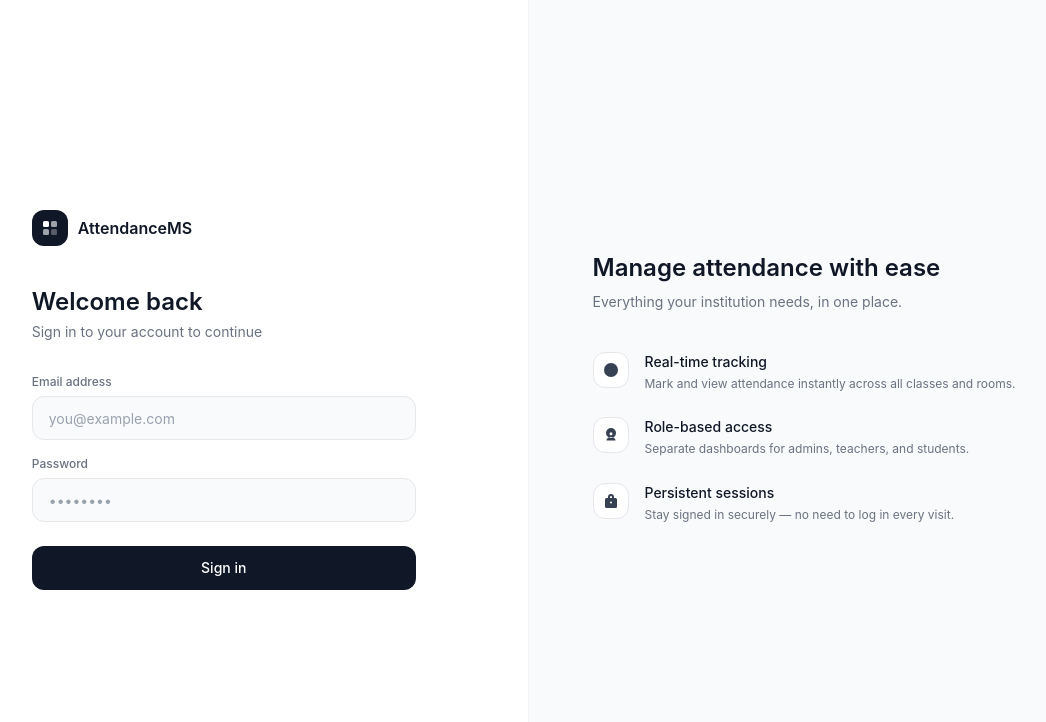
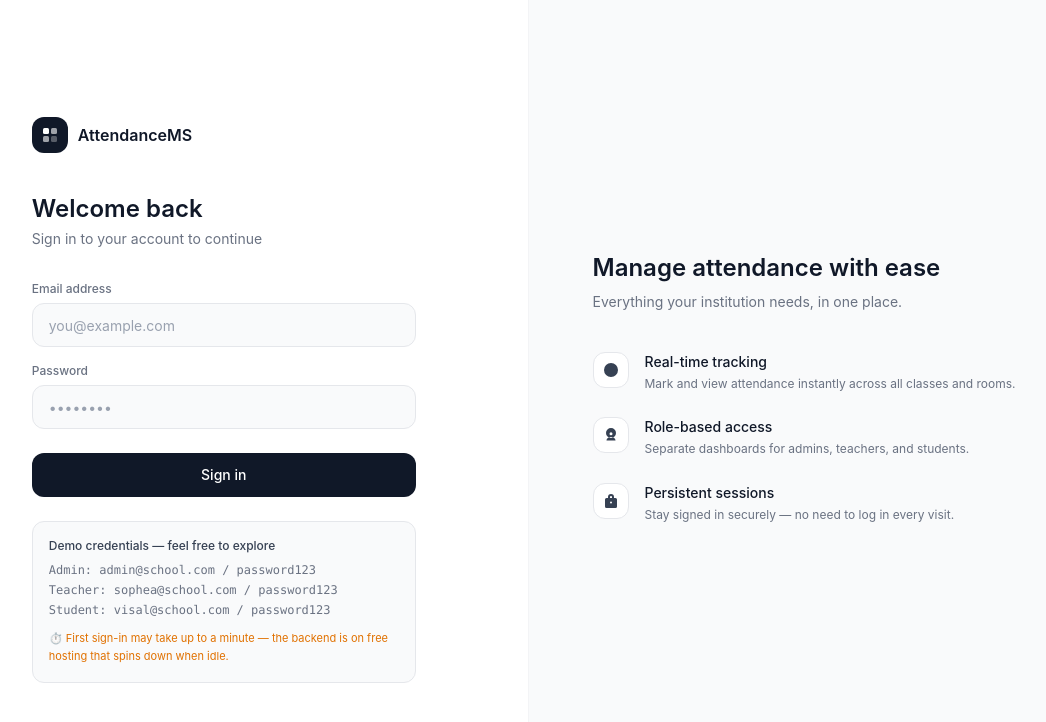
Before and after one commit to btw-imlong/Anachak-Devs, a React (Vite) app: page / in a window 1280 px wide. Shown: the top 722 px of the page, without its empty margins (80-1126 px from the left). Built offline with nearby package versions, Linux system fonts and the light colour scheme; no server answers.

Commit message:
add demo

```diff
--- a/src/app/pages/PortalSelection.tsx
+++ b/src/app/pages/PortalSelection.tsx
@@ -163,6 +163,22 @@ export default function LoginForm() {
               )}
             </button>
           </form>
+
+          {/* Demo credentials for portfolio visitors */}
+          <div className="mt-6 p-4 bg-gray-50 border border-gray-200 rounded-xl">
+            <p className="text-xs font-medium text-gray-700 mb-2">
+              Demo credentials — feel free to explore
+            </p>
+            <div className="space-y-1 text-xs text-gray-500 font-mono">
+              <p>Admin: admin@school.com / password123</p>
+              <p>Teacher: sophea@school.com / password123</p>
+              <p>Student: visal@school.com / password123</p>
+            </div>
+            <p className="mt-3 text-[11px] text-amber-600 leading-relaxed">
+              ⏱ First sign-in may take up to a minute — the backend is on free
+              hosting that spins down when idle.
+            </p>
+          </div>
         </div>
       </div>
 
```
